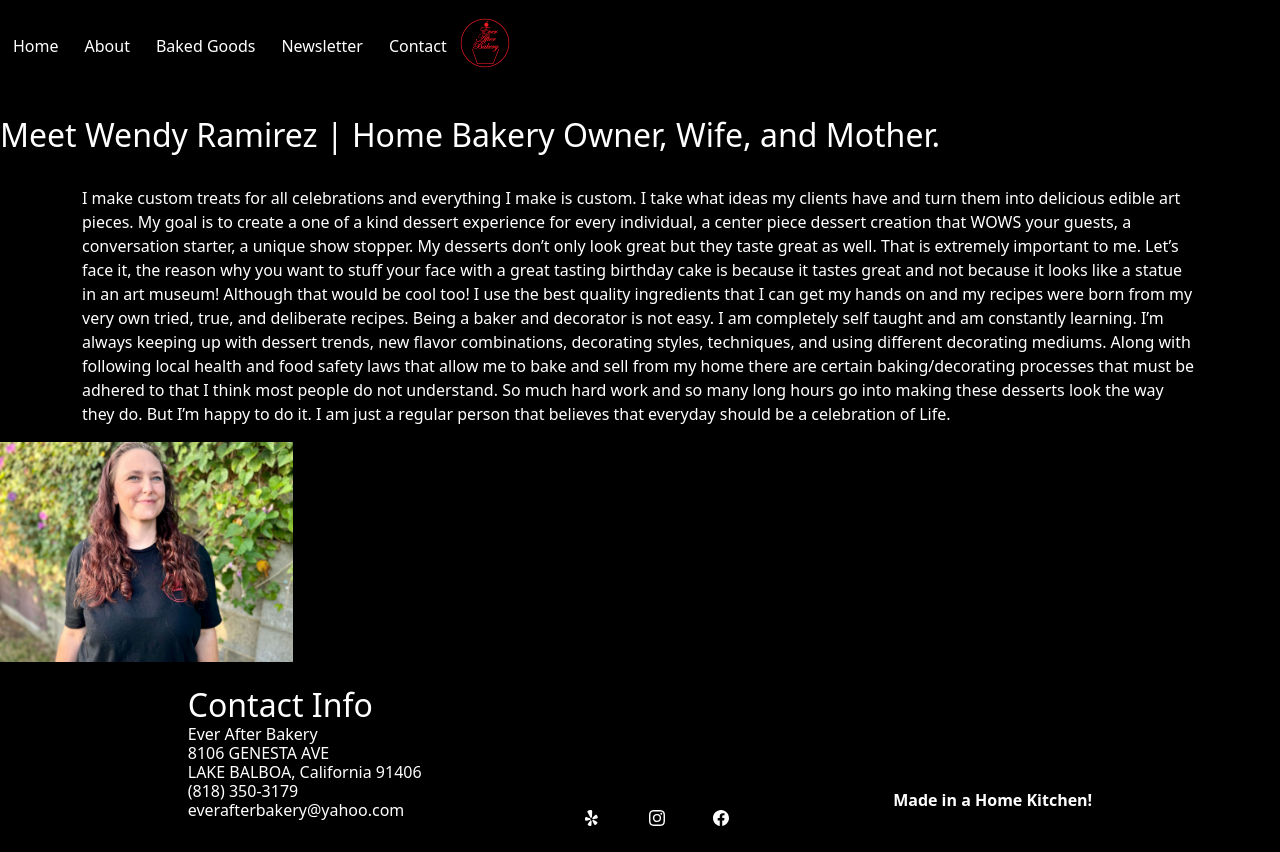
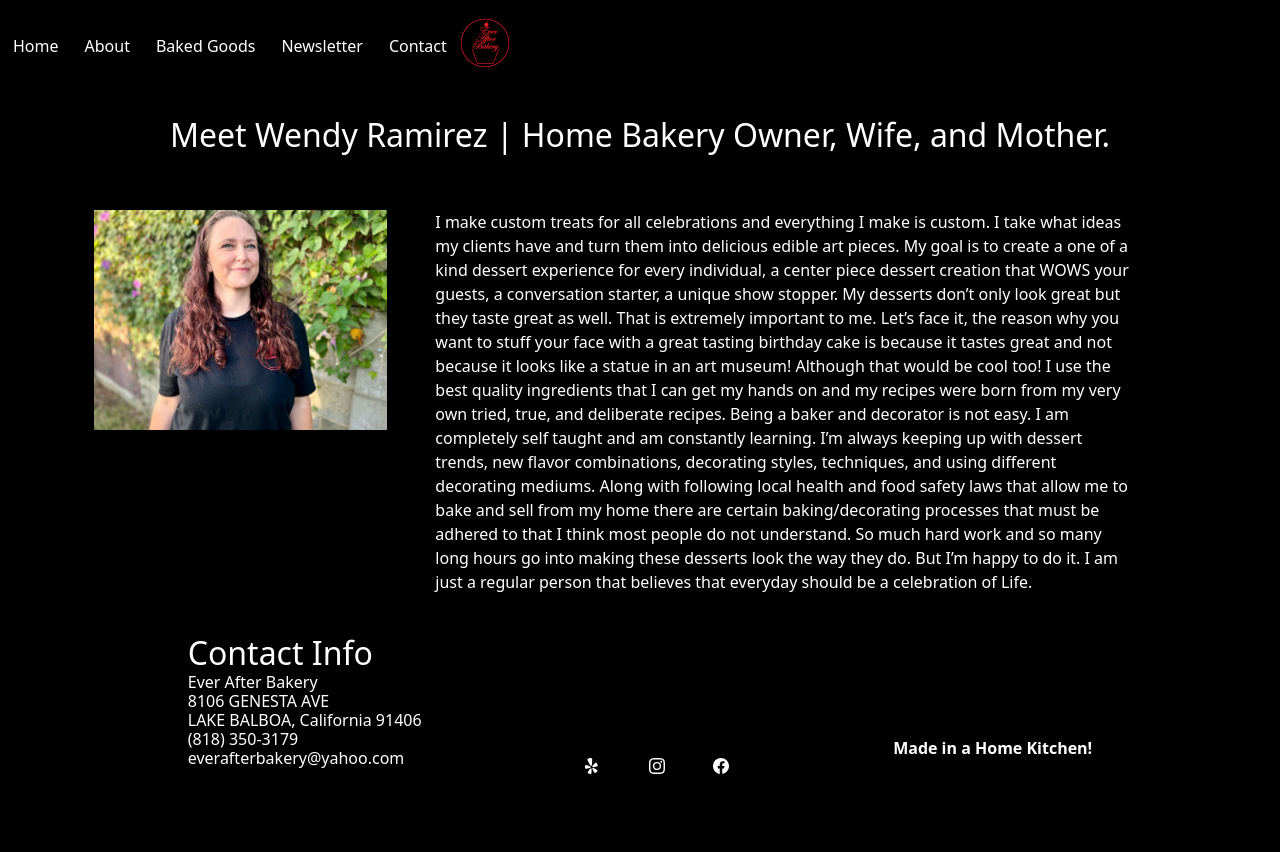
Before and after one commit to Azurene/ever-after-bakery, a React (Create React App) app in the folder client/: page / in a window 1280 px wide. Both pictures are taken after a click on the button "About". After the commit the page ends 800 px from the top, so only its background shows below. Built offline with nearby package versions, Linux system fonts and the light colour scheme.

Commit message:
merged all branched to components

```diff
--- a/client/src/components/About/index.js
+++ b/client/src/components/About/index.js
@@ -2,17 +2,15 @@ import React from 'react';
 import wendy from '../../assets/images/about/wendy.jpeg';
 function About(){
     return (
-        <>
-        <section className='pt-4'>
-        <h2>Meet Wendy Ramirez |
-            Home Bakery Owner,
-            Wife, and Mother.</h2></section>
-        <section className="about-container">
-        </section>
-        <section className='text-white pt-4'>
 
-            <div className='bio container'>
-                <p className='aboutme'>
+        <section className='pt-4 container'>
+        <h2 className='text-center pb-5'>Meet Wendy Ramirez | Home Bakery Owner, Wife, and Mother.</h2>
+
+
+
+            <div className='bio container d-inline-flex'>
+               <img src={wendy} alt="" height='220'/>
+               <p className='aboutme mx-5'>
                 I make custom treats for all celebrations and everything I make is custom.
                  I take what ideas my clients have and turn them into delicious edible art pieces.
                   My goal is to create a one of a kind dessert experience for every individual,
@@ -31,11 +29,11 @@ function About(){
                         person that believes that everyday should be a celebration of Life.
                 </p>
             </div>
-            <div className='aboutMe-img'>
-                <img src={wendy} alt="" height='220'/>
-                </div>
+
+
+
         </section>
-        </>
+
     )
 }
 
```
